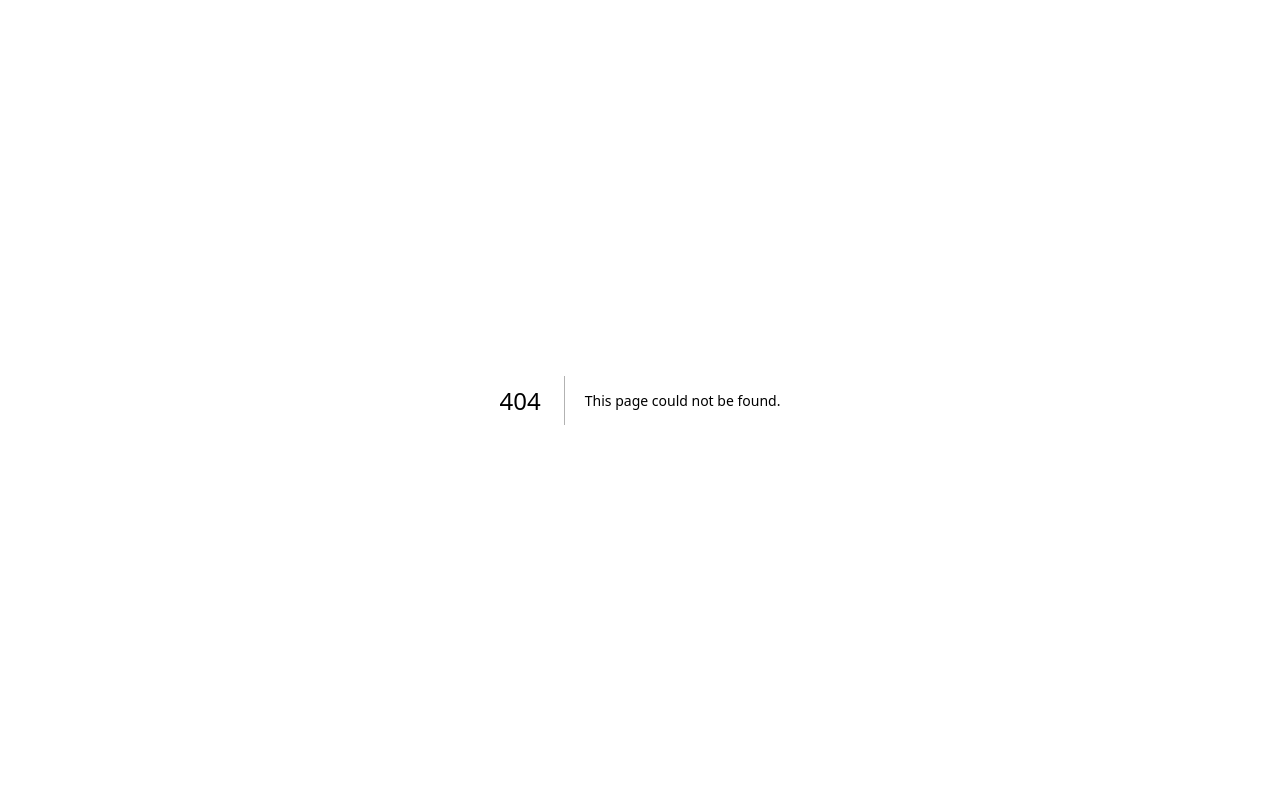
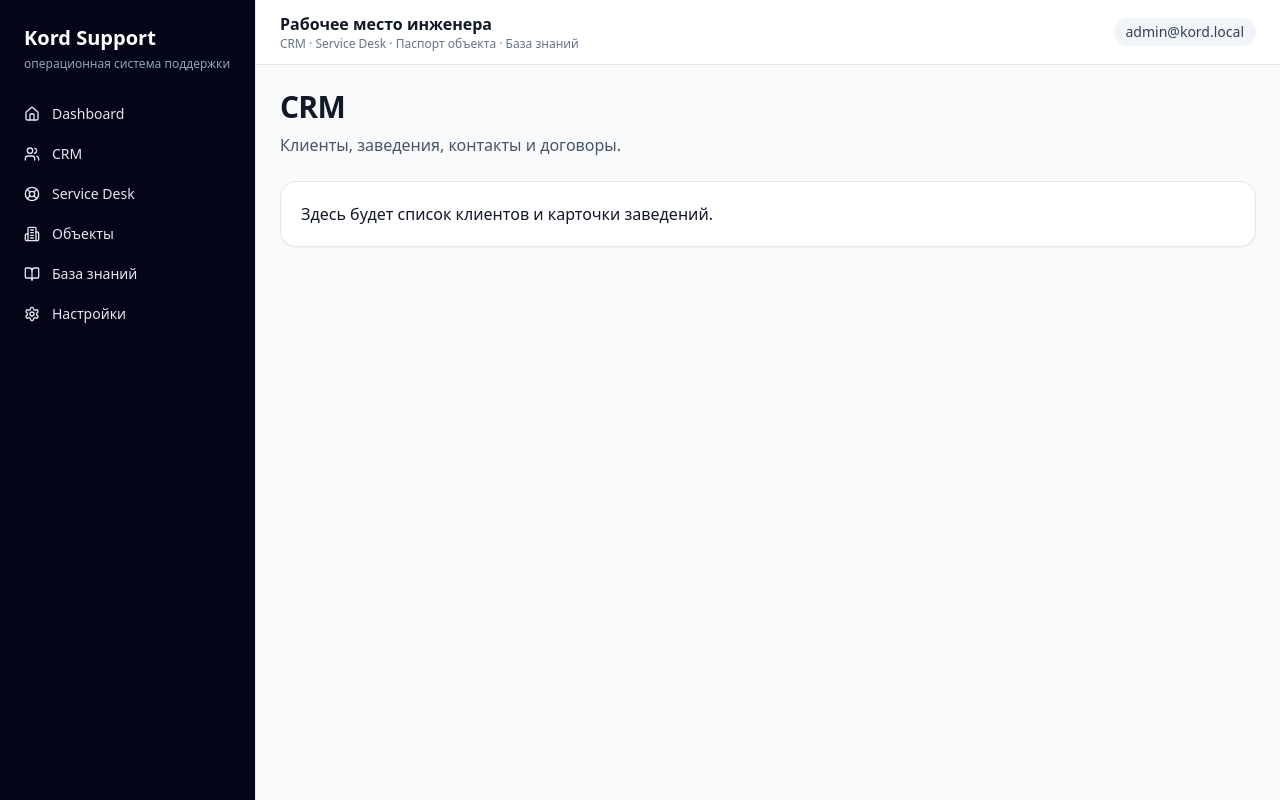
Before and after one commit to chrlie-droid/kord-support, a Next.js app in the folder frontend/: page /crm in a window 1280 px wide. Before the commit this address had no page. Built offline with nearby package versions, Linux system fonts and the light colour scheme.

Commit message:
Version 0.4: add CRM page

```diff
--- /dev/null
+++ b/frontend/app/crm/page.tsx
@@ -0,0 +1,11 @@
+import { Shell } from '@/components/shell';
+
+export default function CrmPage() {
+  return (
+    <Shell>
+      <h1 className="text-3xl font-bold tracking-tight">CRM</h1>
+      <p className="mt-2 text-slate-600">Клиенты, заведения, контакты и договоры.</p>
+      <div className="mt-6 rounded-2xl border bg-white p-5 shadow-sm">Здесь будет список клиентов и карточки заведений.</div>
+    </Shell>
+  );
+}
```
